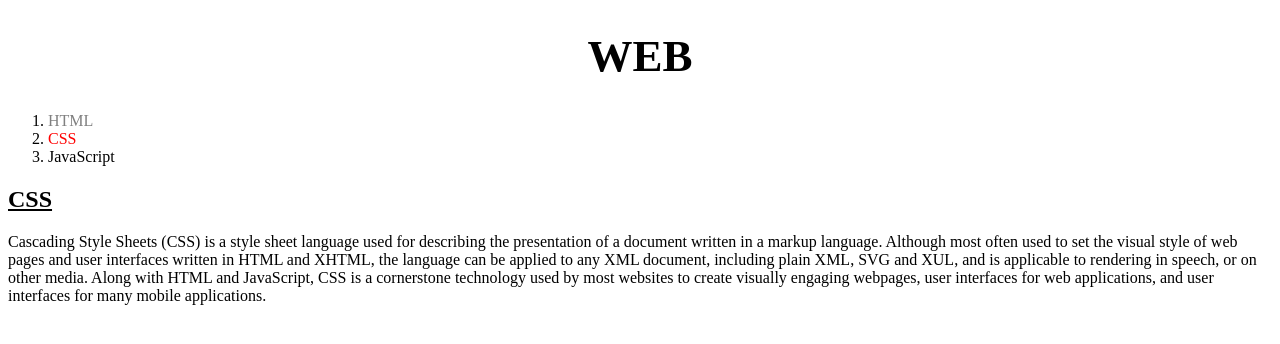
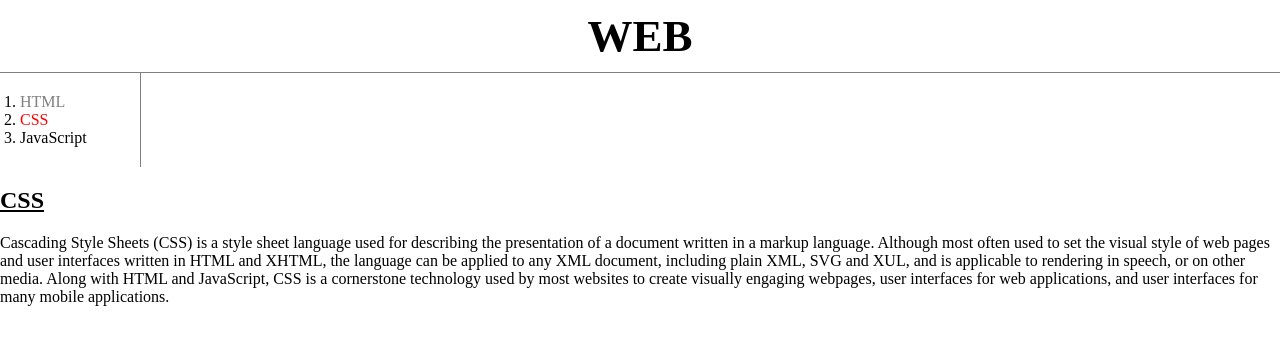
Before and after one commit to sksmsfbrjs/my-hobby, a plain HTML site: page 20220129/css.html in a window 1280 px wide. Drawn offline with Linux system fonts and the light colour scheme.

Commit message:
20220301_9./try a box model

```diff
--- a/20220129/css.html
+++ b/20220129/css.html
@@ -4,6 +4,9 @@
     <meta charset="UTF-8">
     <title>WEB - CSS</title>
     <style>
+        body {
+            margin:0px;
+        }
         a {
             color:black;
             text-decoration: none;
@@ -17,6 +20,15 @@
         h1 {
             font-size: 45px;
             text-align: center;
+            border-bottom: 1px solid gray;
+            margin:0px;
+            padding:10px;
+        }
+        ol {
+            border-right: 1px solid gray;
+            width:100px;
+            margin:0px;
+            padding:20px;
         }
     </style>
 </head>
```
Lines whose indentation alone changed are shown as unchanged.
